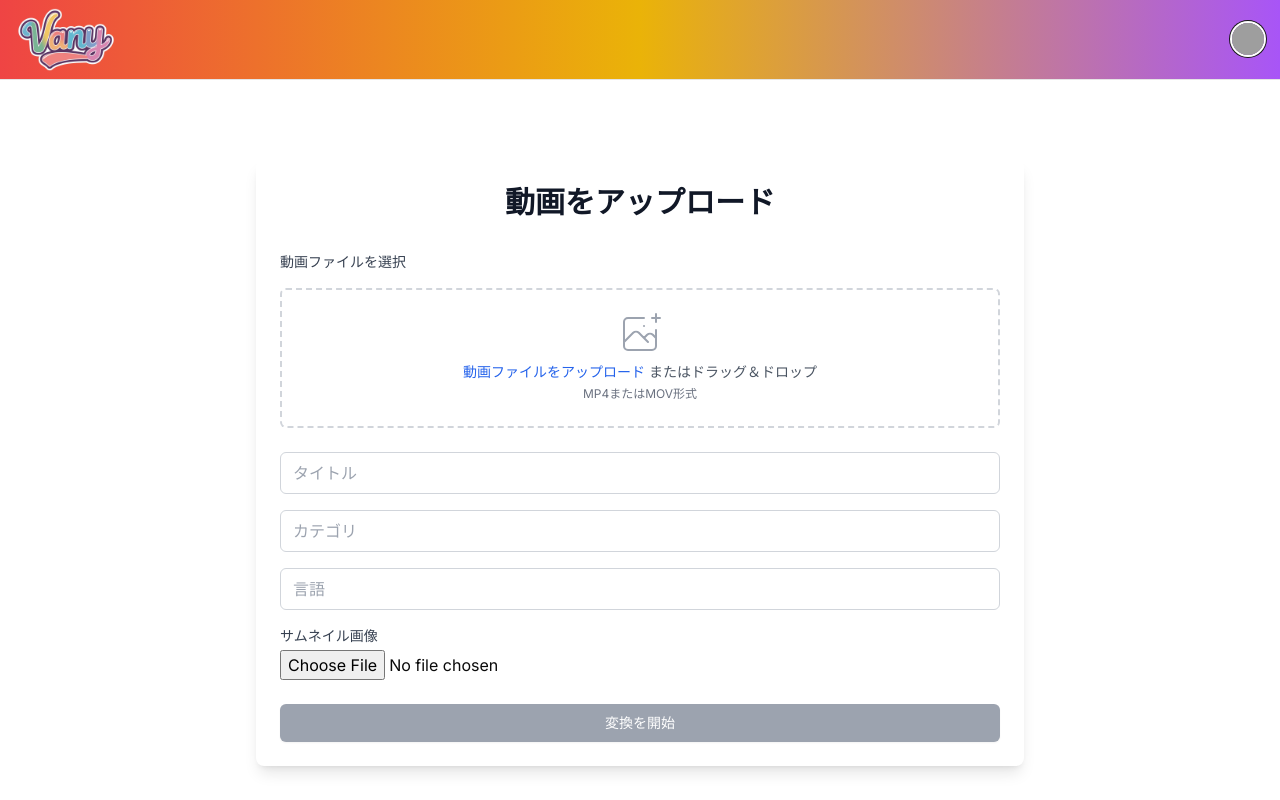
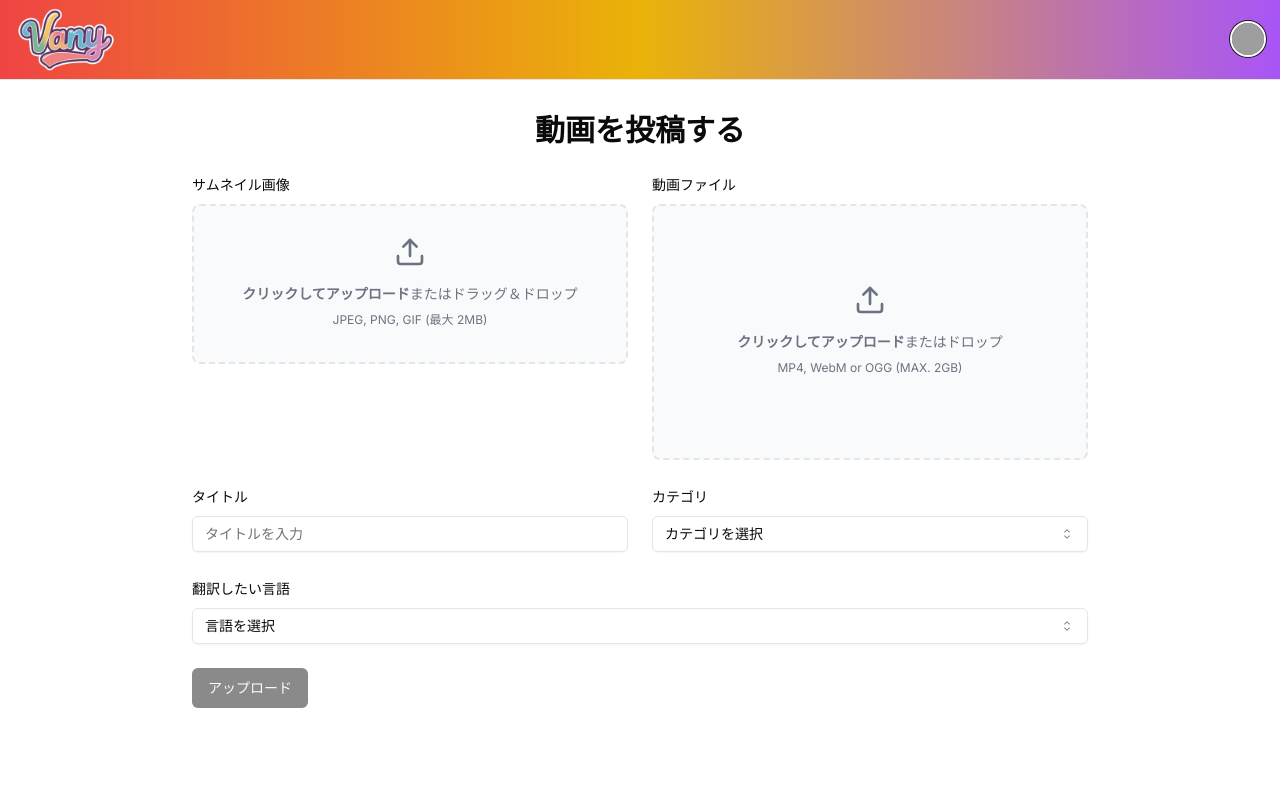
Before and after one commit to jphacks/tk_2408, a Next.js app in the folder frontend/: page /upload in a window 1280 px wide. Built offline with nearby package versions, Linux system fonts and the light colour scheme; grey boxes are pictures that could not be loaded.

Commit message:
flaskアップロード時のエラーの修正

```diff
--- a/frontend/app/upload/page.tsx
+++ b/frontend/app/upload/page.tsx
@@ -1,106 +1,52 @@
 "use client";
+
 import { useState } from "react";
-import { Upload, PlayCircle, RefreshCcw } from "lucide-react";
 import { useRouter } from "next/navigation";
+import { ArrowDownToLine, Repeat2, Upload, X } from "lucide-react";
+
+import { Button } from "@/components/ui/button";
+import { Input } from "@/components/ui/input";
+import Modal from "@/components/Modal";
+import { Label } from "@/components/ui/label";
+import {
+  Select,
+  SelectContent,
+  SelectItem,
+  SelectTrigger,
+  SelectValue,
+} from "@/components/ui/select";
 import Header from "@/components/Header";
+import axios from "axios";
+export default function UploadPage() {
+  const [file, setFile] = useState<File | null>(null);
+  const [title, setTitle] = useState("");
+  const [username, setUsername] = useState("");
+  const [description, setDescription] = useState("");
+  const [category, setCategory] = useState("");
+  const [isUploading, setIsUploading] = useState(false);
+  const [language, setLanguage] = useState("");
+  const [tags, setTags] = useState("");
+  const [thumbnail, setThumbnail] = useState<File | null>(null);
+  const [processedVideoUrl, setProcessedVideoUrl] = useState("");
+  const [error, setError] = useState("");
+  const [progress, setProgress] = useState(0);
+  const [isProcessing, setIsProcessing] = useState(false);
+  const [modalState, setModalState] = useState({
+    isOpen: false,
+    title: "",
+    message: "",
+  });
+  const router = useRouter();
 
-export default function UploadPage() {
-  const [file, setFile] = useState(null);
-  const [isUploading, setIsUploading] = useState(false);
-  const [progress, setProgress] = useState(0);
-  const [error, setError] = useState("");
-  const [processedVideoUrl, setProcessedVideoUrl] = useState("");
-  const [isProcessing, setIsProcessing] = useState(false);
-  const [title, setTitle] = useState("");
-  const [category, setCategory] = useState("");
-  const [language, setLanguage] = useState("");
-  const [thumbnail, setThumbnail] = useState(null);
-  const router = useRouter();
-  const handleFileChange = (e) => {
-    const selectedFile = e.target.files[0];
-    if (
-      selectedFile &&
-      (selectedFile.type === "video/mp4" ||
-        selectedFile.type === "video/quicktime")
-    ) {
-      setFile(selectedFile);
-      setError("");
-    } else {
-      setError("対応している動画形式は MP4 または MOV のみです");
-      setFile(null);
-    }
-  };
-  const handleThumbnailChange = (e) => {
-    const selectedFile = e.target.files[0];
-    if (selectedFile && selectedFile.type.startsWith("image/")) {
-      setThumbnail(selectedFile);
-      setError("");
-    } else {
-      setError("サムネイル画像は画像ファイルである必要があります");
-      setThumbnail(null);
+  const handleFileChange = (e: React.ChangeEvent<HTMLInputElement>) => {
+    if (e.target.files && e.target.files[0]) {
+      setFile(e.target.files[0]);
     }
   };
 
-  const handleSubmit = async (e) => {
-    e.preventDefault();
-    if (!file) return;
-
-    setIsUploading(true);
-    setIsProcessing(true);
-    setError("");
-
-    const formData = new FormData();
-    formData.append("video", file);
-
-    try {
-      // Flask エンドポイントへの送信
-      const flaskResponse = await fetch("http://127.0.0.1:5000/upload", {
-        method: "POST",
-        body: formData,
-      });
-
-      const flaskData = await flaskResponse.json();
-
-      if (flaskResponse.ok) {
-        setProcessedVideoUrl(
-          `http://127.0.0.1:5000/download/${flaskData.output_path
-            .split("/")
-            .pop()}`
-        );
-
-        // PHP エンドポイントへの送信
-        const phpFormData = new FormData();
-        phpFormData.append("video", file);
-        phpFormData.append("title", title);
-        phpFormData.append("category", category);
-        phpFormData.append("language", language);
-        if (thumbnail) {
-          phpFormData.append("thumbnail", thumbnail);
-        }
-
-        const phpResponse = await fetch(
-          "https://devesion.main.jp/jphacks/api/main.php",
-          {
-            method: "POST",
-            body: phpFormData,
-          }
-        );
-
-        const phpData = await phpResponse.json();
-
-        if (!phpResponse.ok) {
-          throw new Error(phpData.error || "PHPサーバーでエラーが発生しました");
-        }
-      } else {
-        throw new Error(
-          flaskData.error || "Flaskサーバーでエラーが発生しました"
-        );
-      }
-    } catch (error) {
-      setError(error.message);
-    } finally {
-      setIsUploading(false);
-      setIsProcessing(false);
+  const handleThumbnailChange = (e: React.ChangeEvent<HTMLInputElement>) => {
+    if (e.target.files && e.target.files[0]) {
+      setThumbnail(e.target.files[0]);
     }
   };
 
@@ -108,8 +54,154 @@ export default function UploadPage() {
     router.push("/");
   };
 
+  const handleUpload = async (e: React.FormEvent) => {
+    e.preventDefault();
+    if (!file || !thumbnail) {
+      setModalState({
+        isOpen: true,
+        title: "エラー",
+        message:
+          "動画ファイルとサムネイル画像の両方をアップロードしてください。",
+      });
+      return;
+    }
+    setIsUploading(true);
+    setIsProcessing(true);
+    setError("");
+
+    let processedVideoUrl = "";
+
+    try {
+      const flaskFormData = new FormData();
+      flaskFormData.append("video", file);
+
+      const flaskResponse = await fetch("http://127.0.0.1:5000/upload", {
+        method: "POST",
+        body: flaskFormData,
+      });
+
+      if (flaskResponse.ok) {
+        const flaskData = await flaskResponse.json();
+        processedVideoUrl = `http://127.0.0.1:5000/download/${flaskData.output_path
+          .split("/")
+          .pop()}`;
+        setProcessedVideoUrl(processedVideoUrl);
+      } else {
+        console.warn(
+          "Flask server is not responding. Continuing with original video."
+        );
+      }
+    } catch (error) {
+      console.error("Error communicating with Flask server:", error);
+      console.warn("Continuing with original video.");
+    } finally {
+      setIsProcessing(false);
+    }
+
+    const formData = new FormData();
+    formData.append("post_movie", "");
+    formData.append("title", title);
+    formData.append("language", language);
+    formData.append("tags", tags);
+    if (processedVideoUrl) {
+      try {
+        const response = await axios.get(processedVideoUrl, {
+          responseType: "blob",
+        });
+        const processedFile = new File([response.data], "processed_video.mp4", {
+          type: "video/mp4",
+        });
+        formData.append("movie", processedFile);
+      } catch (error) {
+        console.error("Error downloading processed video:", error);
+        // ダウンロードに失敗した場合は元のファイルを使用
+        if (file) {
+          formData.append("movie", file);
+        } else {
+          throw new Error(
+            "処理済み動画のダウンロードに失敗し、元のファイルも見つかりません。"
+          );
+        }
+      }
+    } else if (file) {
+      formData.append("movie", file);
+    } else {
+      throw new Error("動画ファイルが選択されていません。");
+    }
+    formData.append("thumbnail", thumbnail);
+    formData.append("category", category);
+
+    // localStorageからchannel_idを取得
+    const channelId = localStorage.getItem("channelId");
+    if (!channelId) {
+      setModalState({
+        isOpen: true,
+        title: "エラー",
+        message: "チャンネルIDが見つかりません。ログインしてください。",
+      });
+      setIsUploading(false);
+      return;
+    }
+    formData.append("channel_id", channelId);
+
+    try {
+      const response = await axios.post(
+        "https://devesion.main.jp/jphacks/api/main.php",
+        formData,
+        {
+          headers: {
+            "Content-Type": "multipart/form-data",
+          },
+        }
+      );
+      if (response.data.error) {
+        setModalState({
+          isOpen: true,
+          title: "エラー",
+          message: "エラー: " + response.data.error,
+        });
+      } else if (response.data.success) {
+        setModalState({
+          isOpen: true,
+          title: "成功",
+          message: "アップロード成功！",
+        });
+      } else {
+        setModalState({
+          isOpen: true,
+          title: "警告",
+          message: "不明なレスポンス。サーバーの応答を確認してください。",
+        });
+      }
+      setIsUploading(false);
+    } catch (error) {
+      console.error("Upload failed:", error);
+      setModalState({
+        isOpen: true,
+        title: "エラー",
+        message: "アップロードに失敗しました。",
+      });
+      setIsUploading(false);
+    } finally {
+      setIsUploading(false);
+      setIsProcessing(false);
+    }
+  };
+  const handleGoHome = () => {
+    router.push("/");
+  };
   const handleReset = () => {
+    setModalState({
+      isOpen: false,
+      title: "",
+      message: "",
+    });
     setFile(null);
+    setThumbnail(null);
+    setTitle("");
+    setCategory("");
+    setLanguage("");
+    setTags("");
     setProcessedVideoUrl("");
     setError("");
     setProgress(0);
@@ -117,132 +209,176 @@ export default function UploadPage() {
   return (
     <div className="min-h-screen bg-background">
       <Header />
-      <div className="max-w-3xl mx-auto py-8 px-4 lg:px-0 mt-12">
-        <div className="bg-white rounded-lg shadow-lg p-6">
-          <h1 className="text-3xl font-bold text-center text-gray-900 mb-8">
-            動画をアップロード
+      <main className="container mx-auto px-4 sm:px-6 lg:px-8 py-8">
+        {!processedVideoUrl && (
+          <form onSubmit={handleUpload} className="space-y-6 max-w-4xl mx-auto">
+            <h1 className="text-3xl font-bold mb-6 text-center">
+              動画を投稿する
             </h1>
-
-          {!processedVideoUrl ? (
-            <form onSubmit={handleSubmit} className="space-y-6">
-              <div className="space-y-4">
-                <label className="block text-sm font-medium text-gray-700">
-                  動画ファイルを選択
-                </label>
-                <div className="mt-1 flex justify-center px-6 pt-5 pb-6 border-2 border-gray-300 border-dashed rounded-md">
-                  <div className="space-y-1 text-center">
-                    <svg
-                      className="mx-auto h-12 w-12 text-gray-400"
-                      stroke="currentColor"
-                      fill="none"
-                      viewBox="0 0 48 48"
-                      aria-hidden="true"
+            <div className="grid grid-cols-1 md:grid-cols-2 gap-6">
+              <div className="space-y-2">
+                <Label htmlFor="thumbnail">サムネイル画像</Label>
+                <div className="flex items-center justify-center w-full">
+                  <label
+                    htmlFor="thumbnail"
+                    className="flex flex-col items-center justify-center w-full h-40 border-2 border-dashed rounded-lg cursor-pointer bg-gray-50 dark:hover:bg-gray-800 dark:bg-gray-700 hover:bg-gray-100 dark:border-gray-600 dark:hover:border-gray-500 dark:hover:bg-gray-600 transition duration-300 ease-in-out"
                   >
-                      <path
-                        d="M28 8H12a4 4 0 00-4 4v20m32-12v8m0 0v8a4 4 0 01-4 4H12a4 4 0 01-4-4v-4m32-4l-3.172-3.172a4 4 0 00-5.656 0L28 28M8 32l9.172-9.172a4 4 0 015.656 0L28 28m0 0l4 4m4-24h8m-4-4v8m-12 4h.02"
-                        strokeWidth={2}
-                        strokeLinecap="round"
-                        strokeLinejoin="round"
+                    {thumbnail ? (
+                      <div className="relative w-full h-full">
+                        <img
+                          src={URL.createObjectURL(thumbnail)}
+                          alt="Thumbnail preview"
+                          className="w-full h-full object-cover rounded-lg"
                         />
-                    </svg>
-                    <div className="flex text-sm text-gray-600">
-                      <label
-                        htmlFor="file-upload"
-                        className="relative cursor-pointer bg-white rounded-md font-medium text-blue-600 hover:text-blue-500 focus-within:outline-none focus-within:ring-2 focus-within:ring-offset-2 focus-within:ring-blue-500"
-                      >
-                        <span>動画ファイルをアップロード</span>
-                        <input
-                          id="file-upload"
-                          name="file-upload"
+                        <div className="absolute inset-0 flex items-center justify-center bg-black bg-opacity-50 opacity-0 hover:opacity-100 transition-opacity duration-300">
+                          <p className="text-white text-sm">クリックして変更</p>
+                        </div>
+                      </div>
+                    ) : (
+                      <div className="flex flex-col items-center justify-center pt-5 pb-6">
+                        <Upload className="w-8 h-8 mb-4 text-gray-500 dark:text-gray-400" />
+                        <p className="mb-2 text-sm text-gray-500 dark:text-gray-400">
+                          <span className="font-semibold">
+                            クリックしてアップロード
+                          </span>
+                          またはドラッグ＆ドロップ
+                        </p>
+                        <p className="text-xs text-gray-500 dark:text-gray-400">
+                          JPEG, PNG, GIF (最大 2MB)
+                        </p>
+                      </div>
+                    )}
+                    <Input
+                      id="thumbnail"
                       type="file"
-                          className="sr-only"
-                          onChange={handleFileChange}
-                          accept="video/mp4,video/quicktime"
+                      accept="image/jpeg,image/png,image/gif"
+                      className="hidden"
+                      onChange={handleThumbnailChange}
+                      required
                     />
                   </label>
-                      <p className="pl-1">またはドラッグ＆ドロップ</p>
                 </div>
-                    <p className="text-xs text-gray-500">MP4またはMOV形式</p>
+                {thumbnail && (
+                  <div className="flex items-center justify-between p-2 mt-2 bg-gray-100 rounded">
+                    <span className="text-sm truncate">{thumbnail.name}</span>
+                    <Button
+                      type="button"
+                      variant="ghost"
+                      size="sm"
+                      onClick={() => setThumbnail(null)}
+                    >
+                      <X className="h-4 w-4" />
+                    </Button>
+                  </div>
+                )}
+              </div>
+              <div className="space-y-2">
+                <Label htmlFor="file">動画ファイル</Label>
+                <div className="flex items-center justify-center w-full">
+                  <label
+                    htmlFor="file"
+                    className="flex flex-col items-center justify-center w-full h-40 md:h-64 border-2 border-dashed rounded-lg cursor-pointer bg-gray-50 dark:hover:bg-bray-800 dark:bg-gray-700 hover:bg-gray-100 dark:border-gray-600 dark:hover:border-gray-500 dark:hover:bg-gray-600"
+                  >
+                    <div className="flex flex-col items-center justify-center pt-5 pb-6">
+                      <Upload className="w-8 h-8 mb-4 text-gray-500 dark:text-gray-400" />
+                      <p className="mb-2 text-sm text-gray-500 dark:text-gray-400">
+                        <span className="font-semibold">
+                          クリックしてアップロード
+                        </span>
+                        またはドロップ
+                      </p>
+                      <p className="text-xs text-gray-500 dark:text-gray-400">
+                        MP4, WebM or OGG (MAX. 2GB)
+                      </p>
+                    </div>
+                    <Input
+                      id="file"
+                      type="file"
+                      accept="video/*"
+                      className="hidden"
+                      onChange={handleFileChange}
+                    />
+                  </label>
+                </div>
+                {file && (
+                  <div className="flex items-center justify-between p-2 mt-2 bg-gray-100 rounded">
+                    <span className="text-sm truncate">{file.name}</span>
+                    <Button
+                      type="button"
+                      variant="ghost"
+                      size="sm"
+                      onClick={() => setFile(null)}
+                    >
+                      <X className="h-4 w-4" />
+                    </Button>
+                  </div>
+                )}
               </div>
             </div>
-                {file && (
-                  <p className="mt-2 text-sm text-gray-500">
-                    選択されたファイル: {file.name}
-                  </p>
-                )}
-              </div>
 
-              <div className="space-y-4">
-                <input
-                  type="text"
-                  placeholder="タイトル"
+            <div className="grid grid-cols-1 md:grid-cols-2 gap-6">
+              <div className="space-y-2">
+                <Label htmlFor="title">タイトル</Label>
+                <Input
+                  id="title"
                   value={title}
                   onChange={(e) => setTitle(e.target.value)}
-                  className="w-full px-3 py-2 border border-gray-300 rounded-md"
-                />
-                <input
-                  type="text"
-                  placeholder="カテゴリ"
-                  value={category}
-                  onChange={(e) => setCategory(e.target.value)}
-                  className="w-full px-3 py-2 border border-gray-300 rounded-md"
-                />
-                <input
-                  type="text"
-                  placeholder="言語"
-                  value={language}
-                  onChange={(e) => setLanguage(e.target.value)}
-                  className="w-full px-3 py-2 border border-gray-300 rounded-md"
-                />
-                <div>
-                  <label className="block text-sm font-medium text-gray-700">
-                    サムネイル画像
-                  </label>
-                  <input
-                    type="file"
-                    onChange={handleThumbnailChange}
-                    accept="image/*"
-                    className="mt-1"
+                  placeholder="タイトルを入力"
                   required
                 />
               </div>
+              <div className="space-y-2">
+                <Label htmlFor="category">カテゴリ</Label>
+                <Select value={category} onValueChange={setCategory}>
+                  <SelectTrigger>
+                    <SelectValue placeholder="カテゴリを選択" />
+                  </SelectTrigger>
+                  <SelectContent>
+                    <SelectItem value="entertainment">
+                      エンターテイメント
+                    </SelectItem>
+                    <SelectItem value="education">教育</SelectItem>
+                    <SelectItem value="sports">スポーツ</SelectItem>
+                    <SelectItem value="technology">テクノロジー</SelectItem>
+                    <SelectItem value="music">音楽</SelectItem>
+                  </SelectContent>
+                </Select>
+              </div>
             </div>
 
-              {error && (
-                <div className="rounded-md bg-red-50 p-4">
-                  <div className="flex">
-                    <div className="ml-3">
-                      <h3 className="text-sm font-medium text-red-800">
-                        エラーが発生しました
-                      </h3>
-                      <div className="mt-2 text-sm text-red-700">
-                        <p>{error}</p>
+            <div className="space-y-2">
+              <Label htmlFor="language">翻訳したい言語</Label>
+              <Select value={language} onValueChange={setLanguage}>
+                <SelectTrigger>
+                  <SelectValue placeholder="言語を選択" />
+                </SelectTrigger>
+                <SelectContent>
+                  <SelectItem value="japanese">日本語</SelectItem>
+                  <SelectItem value="english">英語</SelectItem>
+                  <SelectItem value="chinese">中国語</SelectItem>
+                  <SelectItem value="korean">韓国語</SelectItem>
+                </SelectContent>
+              </Select>
             </div>
-                    </div>
-                  </div>
-                </div>
-              )}
 
-              <button
+            <Button
               type="submit"
               disabled={!file || isUploading}
-                className={`w-full flex justify-center py-2 px-4 border border-transparent rounded-md shadow-sm text-sm font-medium text-white ${
-                  !file || isUploading
-                    ? "bg-gray-400 cursor-not-allowed"
-                    : "bg-blue-600 hover:bg-blue-700 focus:outline-none focus:ring-2 focus:ring-offset-2 focus:ring-blue-500"
-                }`}
+              className="w-full md:w-auto"
             >
-                {isUploading ? (
-                  <div className="flex items-center">
-                    <RefreshCcw className="animate-spin -ml-1 mr-3 h-5 w-5 text-white" />
-                    処理中...
-                  </div>
-                ) : (
-                  "変換を開始"
+              {isUploading ? "アップロード中..." : "アップロード"}
+            </Button>
+          </form>
         )}
-              </button>
-            </form>
-          ) : (
+      </main>
+      <Modal
+        isOpen={modalState.isOpen}
+        onClose={() => setModalState({ ...modalState, isOpen: false })}
+        title={modalState.title}
+        message={modalState.message}
+      >
+        {modalState.title === "成功" && (
+          <>
             <div className="space-y-6">
               <div className="aspect-w-16 aspect-h-9">
                 <video
@@ -260,37 +396,27 @@ export default function UploadPage() {
                   download
                   className="flex-1 flex justify-center py-2 px-4 border border-transparent rounded-md shadow-sm text-sm font-medium text-white bg-green-600 hover:bg-green-700 focus:outline-none focus:ring-2 focus:ring-offset-2 focus:ring-green-500"
                 >
-                  <PlayCircle className="-ml-1 mr-2 h-5 w-5" />
+                  <ArrowDownToLine className="-ml-1 mr-2 h-5 w-5" />
                   ダウンロード
                 </a>
                 <button
-                  onClick={handleTop}
-                  className="flex-1 flex justify-center py-2 px-4 border border-transparent rounded-md shadow-sm text-sm font-medium text-white bg-blue-600 hover:bg-blue-700 focus:outline-none focus:ring-2 focus:ring-offset-2 focus:ring-blue-500"
+                  onClick={handleReset}
+                  className="flex-1 flex justify-center py-2 px-4 border border-transparent rounded-md shadow-sm text-sm font-medium text-white bg-gradient-to-r from-blue-400 via-purple-400 to-pink-400 hover:from-blue-500 hover:via-purple-500 hover:to-pink-500 focus:outline-none focus:ring-2 focus:ring-offset-2 focus:ring-blue-500"
                 >
-                  <RefreshCcw className="-ml-1 mr-2 h-5 w-5" />
-                  トップへ
+                  <Repeat2 className="-ml-1 mr-2 h-5 w-5" />
+                  新しい動画を投稿
                 </button>
               </div>
             </div>
+            <Button
+              onClick={handleGoHome}
+              className="mt-4 px-16 text-white font-bold bg-blue-600 hover:bg-blue-700 transition duration-300 w-full"
+            >
+              TOPへ
+            </Button>
+          </>
         )}
-
-          {isProcessing && (
-            <div className="mt-6">
-              <div className="relative pt-1">
-                <div className="overflow-hidden h-2 mb-4 text-xs flex rounded bg-blue-200">
-                  <div
-                    className="shadow-none flex flex-col text-center whitespace-nowrap text-white justify-center bg-blue-500"
-                    style={{ width: `${progress}%` }}
-                  ></div>
-                </div>
-                <div className="text-center text-sm text-gray-600">
-                  音声を処理中...
-                </div>
-              </div>
-            </div>
-          )}
-        </div>
-      </div>
+      </Modal>
     </div>
   );
 }
--- a/frontend/components/Modal.tsx
+++ b/frontend/components/Modal.tsx
@@ -51,12 +51,6 @@ const Modal: React.FC<ModalProps> = ({
             className="bg-white dark:bg-gray-800 rounded-lg shadow-xl max-w-md w-full mx-auto relative overflow-hidden"
           >
             <div className="p-8 flex flex-col items-center text-center">
-              <button
-                onClick={onClose}
-                className="absolute top-4 right-4 text-gray-400 hover:text-gray-600 dark:text-gray-300 dark:hover:text-gray-100 transition-colors duration-200"
-              >
-                <X size={24} />
-              </button>
               <h3 className="text-3xl font-bold text-gray-900 dark:text-white mb-6">
                 {title}
               </h3>
```
Also changed, not shown: frontend/app/page.tsx (line endings or trailing spaces). Lines whose indentation alone changed are shown as unchanged.
